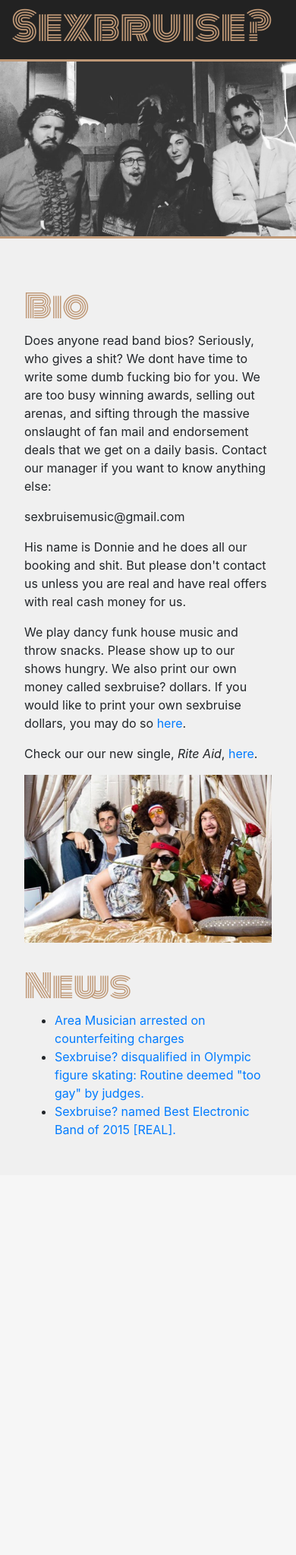
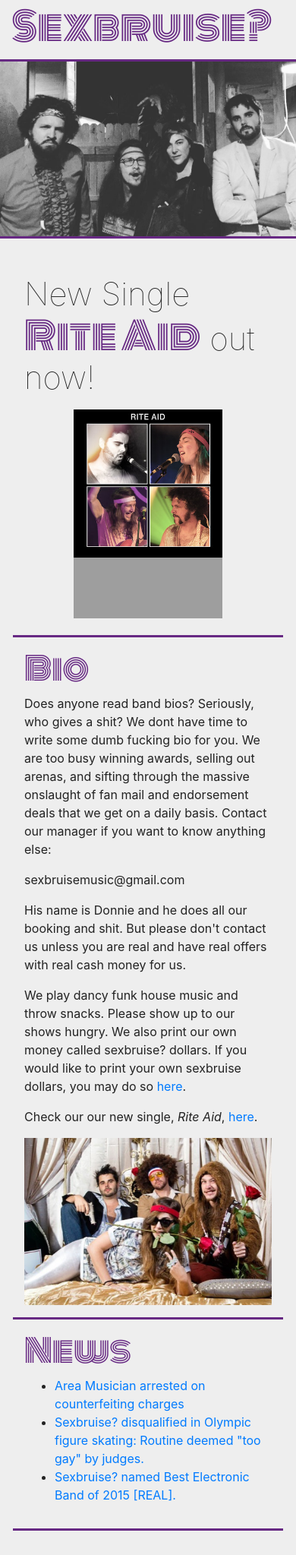
Before and after one commit to PopeOnARope/Bob-Cat, a PHP site: page /index.html in a window 390 px wide. Shown: the whole page at 76% size. Before the commit the page ends 1495 px from the top, so only its background shows below. Run offline with PHP 8.4, Linux system fonts and the light colour scheme; some libraries are stand-ins or nearby versions; grey boxes are pictures that could not be loaded.

Commit message:
styling things

```diff
--- a/index.html
+++ b/index.html
@@ -1,5 +1,6 @@
 <!DOCTYPE html>
 <html lang="en">
+
 <head>
   <meta charset="UTF-8">
   <meta name="viewport" content="width=device-width, initial-scale=1.0">
@@ -16,26 +17,42 @@
   <link rel="stylesheet" href="src/css/main.css">
   <title>Sexbruise?</title>
 </head>
+
 <body>
   <nav class="header">
-    <a class="navbar-brand hidden-xs" href="#">About</a>
+    <a class="navbar-brand hidden-xs" href="#">Tour</a>
     <a class="navbar-brand hidden-xs" href="http://<postandcourier.herokuapp.com">News</a>
 
     <a class="navbar-brand" href="#"><h1 class="main-heading">Sexbruise?</h1></a>
+    <a class="navbar-brand hidden-xs" href="https://www.instagram.com/sexbruisemusic/">Photos</a>
+    <a class="navbar-brand hidden-xs" href="#">About</a>
 
-    <a class="navbar-brand hidden-xs" href="https://www.instagram.com/sexbruisemusic/">Photos</a>
-    <a class="navbar-brand hidden-xs" href="#">Tour</a>
   </nav>
   <video width="560" autoplay loop muted id="video">
     <source src="src/assets/bruise_background.mp4" type="video/mp4">
   </video>
   <img src="src/assets/img2.png" class="hidden-md" alt="">
-  <div id="video-overlay"></div>
+  <div id="video-overlay">
+    <div class="call-to-action">
+      <h3>New Single <strong class="h2">Rite Aid</strong> out now!</h3>
+      <iframe src="https://open.spotify.com/embed?uri=spotify:album:090nxuXKs4LruwerVJJkw8" width="350" height="80" frameborder="0" allowtransparency="true" allow="encrypted-media"></iframe>
+    </div>
+  </div>
   <div class="body">
+    <div class="row">
+      <div class="col-md-12">
+        <h3 class="hidden-md">New Single <strong class="h2">Rite Aid</strong> out now!</h3>
+        <div class="skinny">
+          <img src="src/assets/riteaid.jpg" alt="" >
+          <iframe src="https://open.spotify.com/embed?uri=spotify:album:090nxuXKs4LruwerVJJkw8" width="100%" height="80" frameborder="0" allowtransparency="true" allow="encrypted-media"></iframe>
+        </div>
+      </div>
+    </div>
     <div class="row">
       <div class="col-md-8 col-md-push-4">
         <h2>Bio</h2>
-        <p>Does anyone read band bios? Seriously, who gives a shit? We dont have time to write some dumb fucking bio for you. We are too busy winning awards, selling out arenas, and sifting through the massive onslaught of fan mail and endorsement deals that we get on a daily basis. Contact our manager if you want to know anything else:</p>
+        <p>Does anyone read band bios? Seriously, who gives a shit? We dont have time to write some dumb fucking bio for you. We are too busy winning awards, selling out arenas, and sifting through the massive onslaught of fan mail and endorsement deals
+          that we get on a daily basis. Contact our manager if you want to know anything else:</p>
         <p>sexbruisemusic@gmail.com</p>
         <p>His name is Donnie and he does all our booking and shit. But please don't contact us unless you are real and have real offers with real cash money for us.</p>
         <p>We play dancy funk house music and throw snacks. Please show up to our shows hungry. We also print our own money called sexbruise? dollars. If you would like to print your own sexbruise dollars, you may do so <a href="src/assets/sexbruise_dollar_20.jpg">here</a>.</p>
@@ -63,4 +80,5 @@
     </div>
     <div>
 </body>
+
 </html>
--- a/src/css/main.css
+++ b/src/css/main.css
@@ -1,3 +1,6 @@
+* {
+  cursor: url(../assets/moneybag.png), auto; }
+
 #video {
   width: 100%;
   position: absolute;
@@ -8,8 +11,22 @@
 img {
   width: 100%; }
 
+.call-to-action {
+  display: flex;
+  flex-direction: column;
+  margin-bottom: 64px;
+  align-items: center;
+  background: rgba(200, 200, 200, 0.7);
+  padding: 26px;
+  border: 1px dashed #eee; }
+
+.skinny {
+  padding: 0 20%; }
+
 h1,
-h2 {
+h2,
+.h1,
+.h2 {
   font-family: "Monoton", cursive;
   font-size: 50px;
   -webkit-animation: colorchange 20s infinite alternate; }
@@ -17,11 +34,18 @@ h2 {
 h2 {
   font-size: 42px; }
 
+h3 {
+  font-size: 42px;
+  font-weight: lighter;
+  margin-bottom: 16px; }
+
 .row {
-  margin-top: 32px; }
+  margin-top: 16px;
+  padding-bottom: 16px;
+  -webkit-animation: colorchangeNav 20s infinite alternate; }
 
 .header {
-  background: #222;
+  background: #eee;
   z-index: 10;
   align-items: center;
   width: 100%;
@@ -32,14 +56,17 @@ h2 {
   border-bottom: 1px solid #eb009e;
   -webkit-animation: colorchangeNav 20s infinite alternate; }
   .header a {
-    color: #eee; }
+    color: #222; }
 
 #video-overlay {
   width: 100%;
-  display: block; }
+  display: flex;
+  flex-direction: column-reverse;
+  align-items: center; }
 
 .body {
-  background: #f0f0f0;
+  background: #eee;
+  color: #222;
   padding: 32px;
   -webkit-animation: colorchangeBody 20s infinite alternate; }
 
@@ -65,7 +92,7 @@ li {
 
 @-webkit-keyframes colorchange {
   0% {
-    color: lightblue; }
+    color: blue; }
   10% {
     color: #8e44ad; }
   20% {
@@ -73,11 +100,11 @@ li {
   30% {
     color: #d35400; }
   40% {
-    color: lightblue; }
+    color: blue; }
   50% {
     color: #34495e; }
   60% {
-    color: lightblue; }
+    color: blue; }
   70% {
     color: #2980b9; }
   80% {
@@ -88,7 +115,7 @@ li {
     color: pink; } }
 @-webkit-keyframes colorchangeNav {
   0% {
-    border-bottom: 3px solid lightblue; }
+    border-bottom: 3px solid blue; }
   10% {
     border-bottom: 3px solid #8e44ad; }
   20% {
@@ -96,11 +123,11 @@ li {
   30% {
     border-bottom: 3px solid #d35400; }
   40% {
-    border-bottom: 3px solid lightblue; }
+    border-bottom: 3px solid blue; }
   50% {
     border-bottom: 3px solid #34495e; }
   60% {
-    border-bottom: 3px solid lightblue; }
+    border-bottom: 3px solid blue; }
   70% {
     border-bottom: 3px solid #2980b9; }
   80% {
@@ -111,7 +138,7 @@ li {
     border-bottom: 3px solid pink; } }
 @-webkit-keyframes colorchangeBody {
   0% {
-    border-top: 3px solid lightblue; }
+    border-top: 3px solid blue; }
   10% {
     border-top: 3px solid #8e44ad; }
   20% {
@@ -119,11 +146,11 @@ li {
   30% {
     border-top: 3px solid #d35400; }
   40% {
-    border-top: 3px solid lightblue; }
+    border-top: 3px solid blue; }
   50% {
     border-top: 3px solid #34495e; }
   60% {
-    border-top: 3px solid lightblue; }
+    border-top: 3px solid blue; }
   70% {
     border-top: 3px solid #2980b9; }
   80% {
--- a/src/css/main.scss
+++ b/src/css/main.scss
@@ -1,3 +1,7 @@
+* {
+  cursor: url(../assets/moneybag.png), auto;
+}
+
 #video {
   width: 100%;
   position: absolute;
@@ -10,8 +14,25 @@ img {
   width: 100%;
 }
 
+.call-to-action {
+  display: flex;
+  flex-direction: column;
+  margin-bottom: 64px;
+  align-items: center;
+  background: rgba(200, 200, 200, 0.7);
+  padding: 26px;
+  border: 1px dashed #eee;
+  // border-radius: 100;
+}
+
+.skinny {
+  padding: 0 20%;
+}
+
 h1,
-h2 {
+h2,
+.h1,
+.h2 {
   font-family: "Monoton", cursive;
   font-size: 50px;
   -webkit-animation: colorchange 20s infinite alternate;
@@ -20,11 +41,20 @@ h2 {
 h2 {
   font-size: 42px;
 }
+
+h3 {
+  font-size: 42px;
+  // -webkit-animation: colorchange 20s infinite alternate;
+  font-weight: lighter;
+  margin-bottom: 16px;
+}
 .row {
-  margin-top: 32px;
+  margin-top: 16px;
+  padding-bottom: 16px;
+  -webkit-animation: colorchangeNav 20s infinite alternate;
 }
 .header {
-  background: #222;
+  background: #eee;
   z-index: 10;
   align-items: center;
   width: 100%;
@@ -35,17 +65,20 @@ h2 {
   border-bottom: 1px solid #eb009e;
   -webkit-animation: colorchangeNav 20s infinite alternate;
   a {
-    color: #eee;
+    color: #222;
   }
 }
 
 #video-overlay {
   width: 100%;
-  display: block;
+  display: flex;
+  flex-direction: column-reverse;
+  align-items: center;
 }
 
 .body {
-  background: rgb(240, 240, 240);
+  background: #eee;
+  color: #222;
   padding: 32px;
   -webkit-animation: colorchangeBody 20s infinite alternate;
 }
@@ -79,7 +112,7 @@ li {
 
 @-webkit-keyframes colorchange {
   0% {
-    color: lightblue;
+    color: blue;
   }
 
   10% {
@@ -95,7 +128,7 @@ li {
   }
 
   40% {
-    color: lightblue;
+    color: blue;
   }
 
   50% {
@@ -103,7 +136,7 @@ li {
   }
 
   60% {
-    color: lightblue;
+    color: blue;
   }
 
   70% {
@@ -124,7 +157,7 @@ li {
 
 @-webkit-keyframes colorchangeNav {
   0% {
-    border-bottom: 3px solid lightblue;
+    border-bottom: 3px solid blue;
   }
 
   10% {
@@ -140,7 +173,7 @@ li {
   }
 
   40% {
-    border-bottom: 3px solid lightblue;
+    border-bottom: 3px solid blue;
   }
 
   50% {
@@ -148,7 +181,7 @@ li {
   }
 
   60% {
-    border-bottom: 3px solid lightblue;
+    border-bottom: 3px solid blue;
   }
 
   70% {
@@ -169,7 +202,7 @@ li {
 
 @-webkit-keyframes colorchangeBody {
   0% {
-    border-top: 3px solid lightblue;
+    border-top: 3px solid blue;
   }
 
   10% {
@@ -185,7 +218,7 @@ li {
   }
 
   40% {
-    border-top: 3px solid lightblue;
+    border-top: 3px solid blue;
   }
 
   50% {
@@ -193,7 +226,7 @@ li {
   }
 
   60% {
-    border-top: 3px solid lightblue;
+    border-top: 3px solid blue;
   }
 
   70% {
--- a/src/js/main.js
+++ b/src/js/main.js
@@ -3,7 +3,7 @@ $(() => {
     const video = document.getElementById("video");
     const videoOverlay = document.getElementById("video-overlay");
     //add 80px to account for nav height
-    const videoHeight = video.clientHeight + 80;
+    const videoHeight = $(window).height();
     videoOverlay.setAttribute("style", `height: ${videoHeight}px`);
   }, 100);
 });
```
Also changed, not shown: src/assets/moneybag.png (added), src/assets/riteaid.jpg (added), 1 other file. Lines whose indentation alone changed are shown as unchanged.
